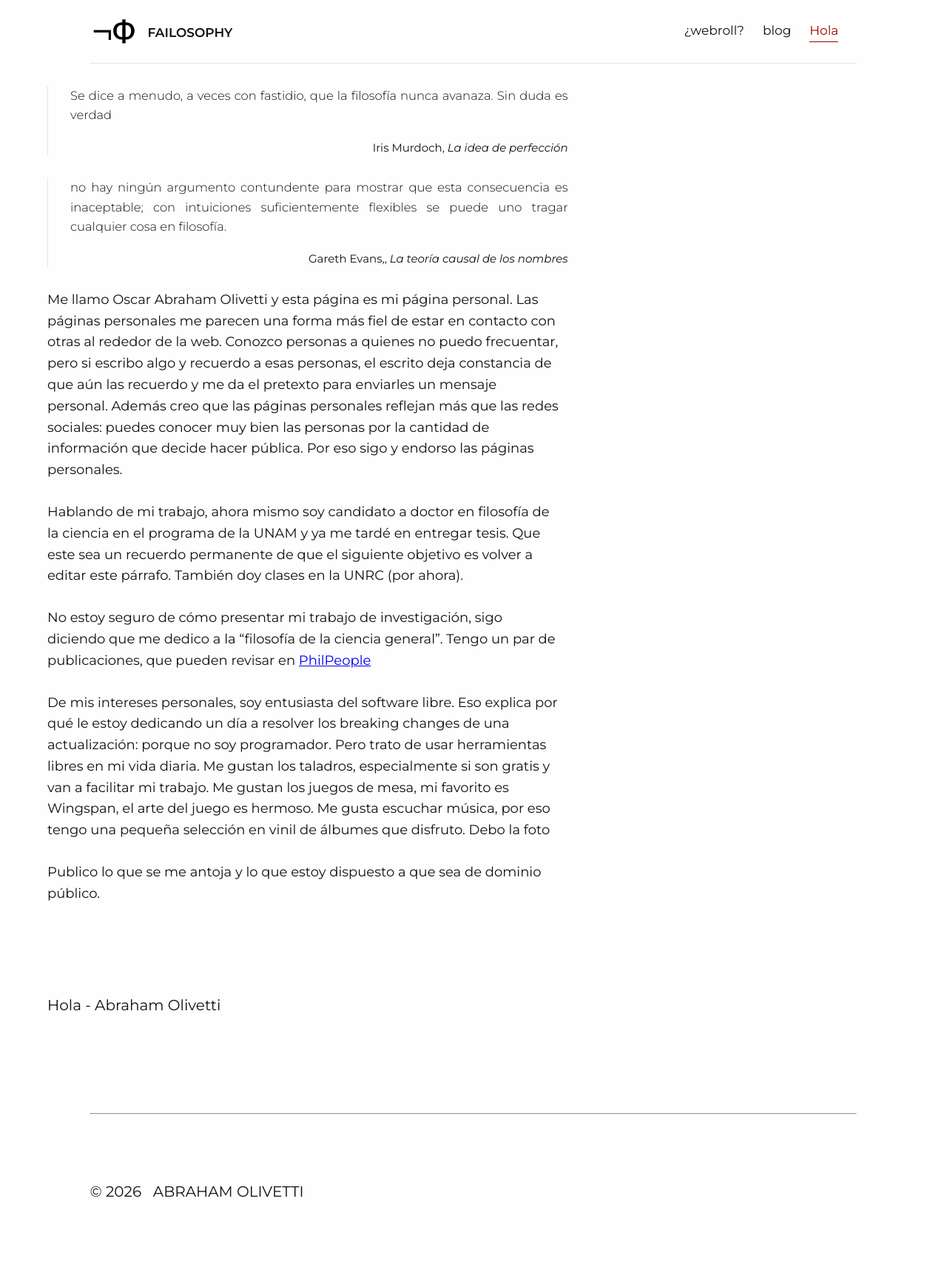
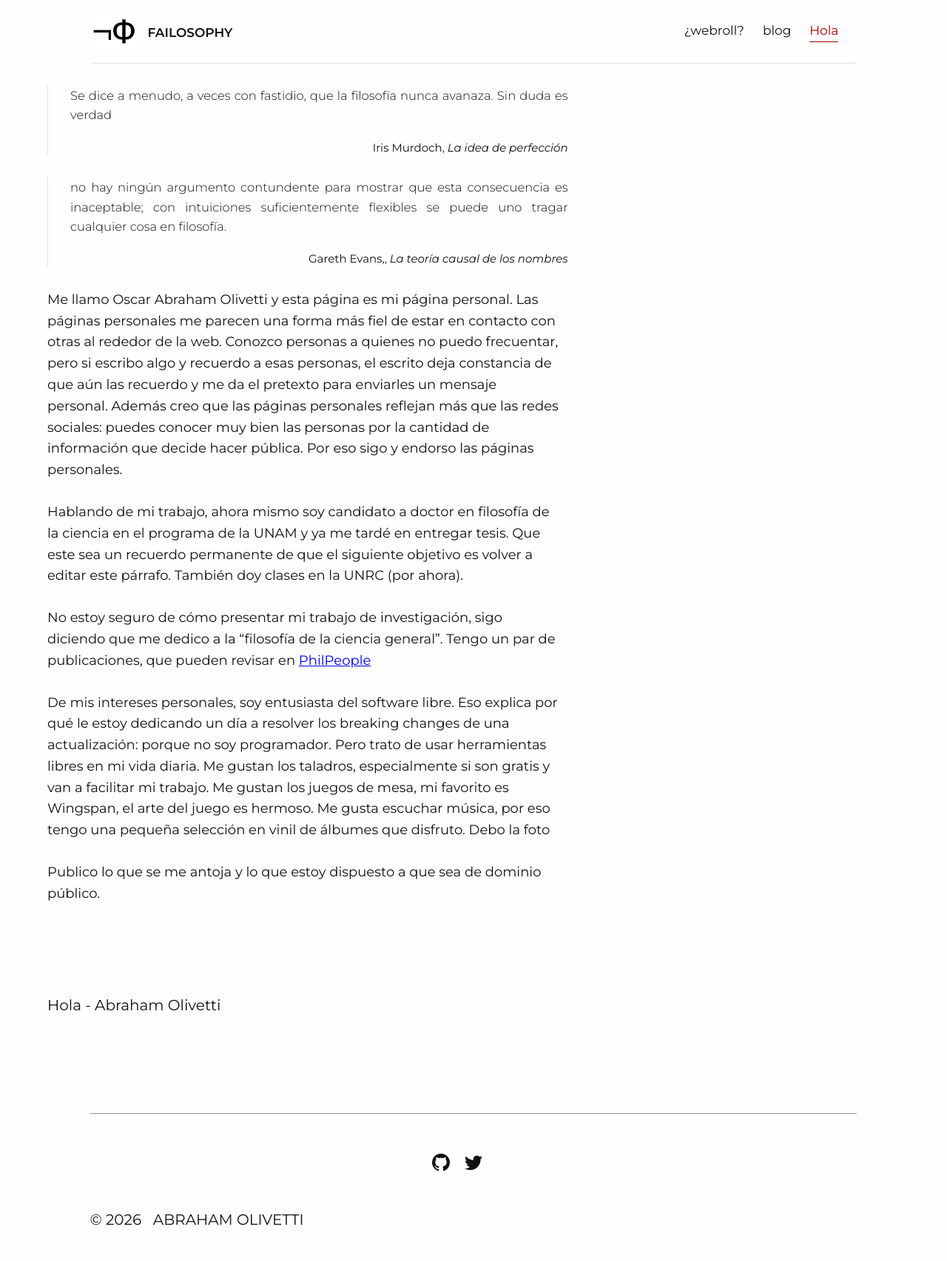
Before and after one commit to Oiuhukt/failosophy, a Jekyll site: the page built from index.md, in a window 1280 px wide. Shown: the whole page at 74% size. Built offline with Jekyll 4.4.1, drawn with Linux system fonts in a browser that asks for light colours; some web fonts are replaced; before the commit the page ends 1667 px from its top, so only the background shows below that.

```diff
--- a/css/tufte.scss
+++ b/css/tufte.scss
@@ -101,6 +101,62 @@
         width: 60% !important; /* El !important asegura que gane tu estilo */
         margin-left: 0;
         padding-right: 2rem;
+    }
+}
+
+
+
+/* ==========================================================================
+   ICONOS (ICOMOON)
+   ========================================================================== */
+
+@font-face {
+  font-family: 'icomoon';
+  src:  url('/fonts/icomoon.eot?u7m7pt');
+  src:  url('/fonts/icomoon.eot?u7m7pt#iefix') format('embedded-opentype'),
+    url('/fonts/icomoon.ttf?u7m7pt') format('truetype'),
+    url('/fonts/icomoon.woff?u7m7pt') format('woff'),
+    url('/fonts/icomoon.svg?u7m7pt#icomoon') format('svg');
+  font-weight: normal;
+  font-style: normal;
+  font-display: block;
+}
+
+[class^="icon-"], [class*=" icon-"] {
+  /* use !important to prevent issues with browser extensions that change fonts */
+  font-family: 'icomoon' !important;
+  speak: never;
+  font-style: normal;
+  font-weight: normal;
+  font-variant: normal;
+  text-transform: none;
+  line-height: 1;
+
+  /* Better Font Rendering =========== */
+  -webkit-font-smoothing: antialiased;
+  -moz-osx-font-smoothing: grayscale;
+}
+
+/* Mapeo de iconos específicos (según tus archivos Icomoon) */
+.icon-github:before { content: "\eab0"; }
+.icon-twitter:before { content: "\ea96"; } /* Usado para Bluesky en tu .yml */
+.icon-mail:before { content: "\ea84"; }
+.icon-mail3:before { content: "\ea86"; }
+
+/* Estilo para los links del footer */
+.footer-links {
+    list-style: none;
+    padding: 0;
+    display: flex;
+    justify-content: center;
+    gap: 1.5rem;
+    margin: 1rem 0;
+
+    a {
+        text-decoration: none;
+        font-size: 1.2rem;
+        color: $text-color;
+        &:hover { color: $contrast-color; }
     }
 }
 
```
Also changed, not shown: _includes/footer.html (+5 -4 lines).
